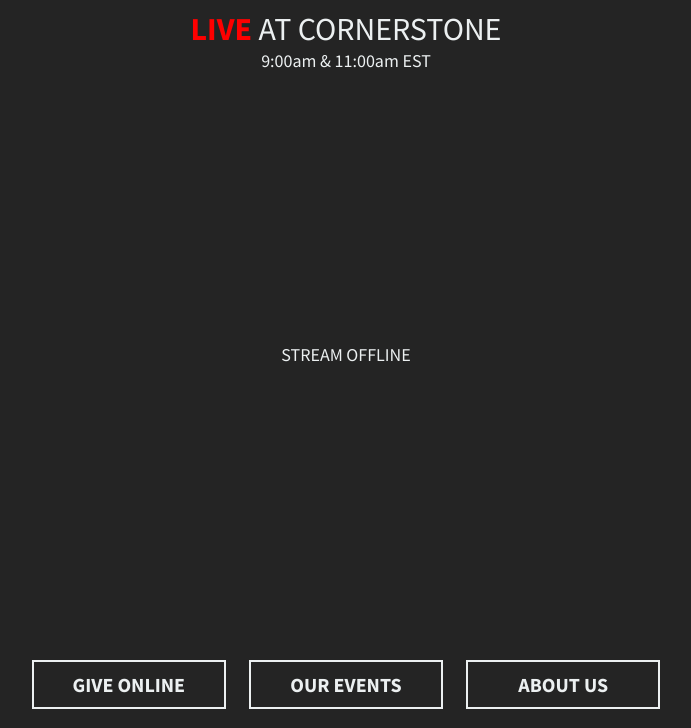
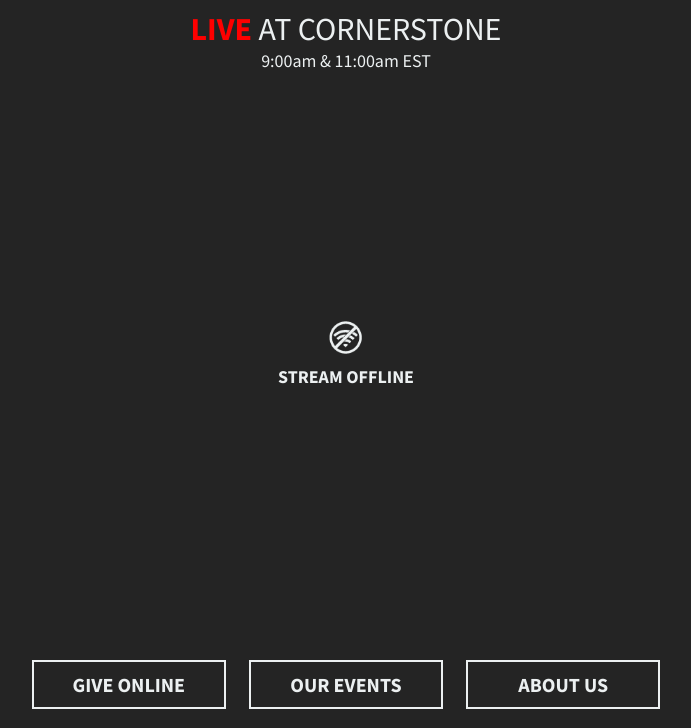
Before and after one commit to Cornerstone-Church/CAG-MainWebsite, a PHP site: page /live/index.php in a window 1280 px wide. Shown: the part 71-799 px from the top of the page, without its empty margins (294-985 px from the left). Run offline with PHP 8.4, Linux system fonts and the light colour scheme; data that the repository does not hold is empty; some libraries are stand-ins or nearby versions.

Commit message:
Added offline icon

```diff
--- a/live/index.php
+++ b/live/index.php
@@ -102,7 +102,8 @@ function getLiveVideoID($channelId)
                 </iframe>
             </div>
             <div id="stream-offline">
-                <h2>Stream Offline</h2>
+                <img src="/ref/pages/live_page/offline.png">
+                <h2 id="error-message">Stream Offline</h2>
             </div>
             <div id="button-group">
                 <a href="/give/" target="_blank" class="button--white">Give Online</a>
--- a/live/styles/style.css
+++ b/live/styles/style.css
@@ -23,6 +23,16 @@
     text-transform: uppercase;
 
     display: none;
+}
+
+#stream-offline img {
+    display: inline-block;
+    height: 35px;
+    margin-bottom: 10px;
+}
+
+#stream-offline #error-message {
+    font-weight: bold;
 }
 
 #live-stream-wrapper h1 {
```
Also changed, not shown: ref/pages/live_page/offline.png (added).
